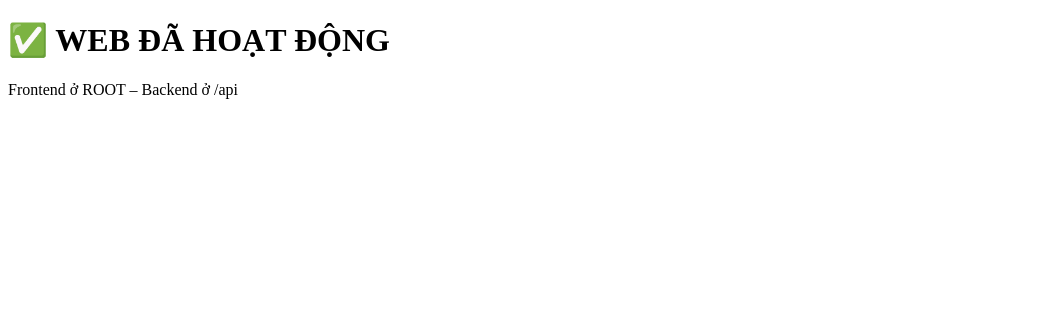
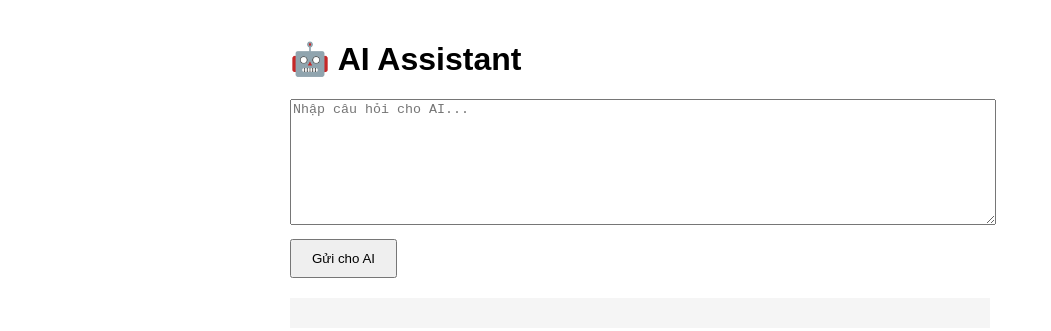
Before and after one commit to thienpcr7/ai-backend, a plain HTML site: page index.html in a window 1280 px wide. Shown: the whole page, without its empty margins (0-1051 px from the left). Drawn offline with Linux system fonts and the light colour scheme.

Commit message:
Update HTML structure and styling for AI Assistant

```diff
--- a/index.html
+++ b/index.html
@@ -1,11 +1,57 @@
 <!DOCTYPE html>
 <html lang="vi">
 <head>
-  <meta charset="UTF-8">
-  <title>AI Backend – Thiện Master AI</title>
+  <meta charset="UTF-8" />
+  <title>AI Assistant – Thiện Master AI</title>
+  <style>
+    body {
+      font-family: Arial, sans-serif;
+      max-width: 700px;
+      margin: 40px auto;
+    }
+    textarea {
+      width: 100%;
+      height: 120px;
+    }
+    button {
+      padding: 10px 20px;
+      margin-top: 10px;
+    }
+    #result {
+      margin-top: 20px;
+      white-space: pre-wrap;
+      background: #f5f5f5;
+      padding: 15px;
+    }
+  </style>
 </head>
 <body>
-  <h1>✅ WEB ĐÃ HOẠT ĐỘNG</h1>
-  <p>Frontend ở ROOT – Backend ở /api</p>
+
+  <h1>🤖 AI Assistant</h1>
+
+  <textarea id="prompt" placeholder="Nhập câu hỏi cho AI..."></textarea>
+  <br>
+  <button onclick="askAI()">Gửi cho AI</button>
+
+  <div id="result"></div>
+
+  <script>
+    async function askAI() {
+      const prompt = document.getElementById("prompt").value;
+      document.getElementById("result").innerText = "⏳ Đang xử lý...";
+
+      const res = await fetch("/api/ai", {
+        method: "POST",
+        headers: {
+          "Content-Type": "application/json"
+        },
+        body: JSON.stringify({ prompt })
+      });
+
+      const data = await res.json();
+      document.getElementById("result").innerText = data.result || "❌ Lỗi AI";
+    }
+  </script>
+
 </body>
 </html>
```
